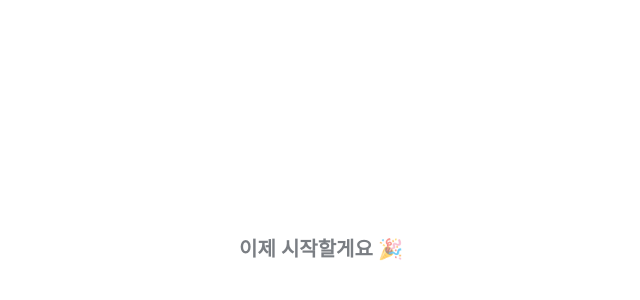
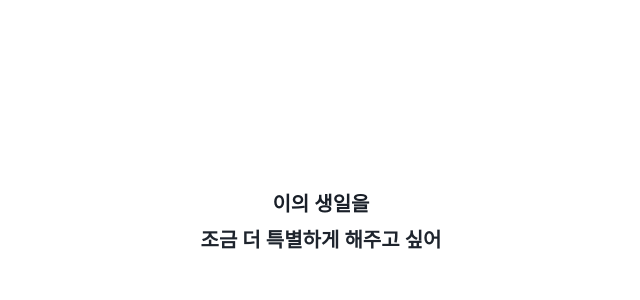
Before and after one commit to Jae-Young98/birthday-web, a Next.js app: page / in a window 1280 px wide. Shown: the part 160-460 px from the top of the page, without its empty margins (319-959 px from the left). Built offline with nearby package versions, Linux system fonts and the light colour scheme.

Commit message:
feat: 인트로 페이지 메시지 추가

```diff
--- a/src/app/page.tsx
+++ b/src/app/page.tsx
@@ -11,8 +11,8 @@
   useEffect(() => {
     const timers = [
       setTimeout(() => setStep(1), 3000),
-      setTimeout(() => setStep(2), 7000),
-      setTimeout(() => router.push("/quiz"), 10000),
+      setTimeout(() => setStep(2), 9000),
+      setTimeout(() => router.push("/quiz"), 12000),
     ];
 
     return () => timers.forEach(clearTimeout);
@@ -75,6 +75,15 @@
               >
                 조금 더 특별하게 해주고 싶어
               </motion.p>
+
+              <motion.p
+                initial={{ opacity: 0, y: 12 }}
+                animate={{ opacity: 1, y: 0 }}
+                transition={{ duration: 1, delay: 2 }}
+                className="mt-2 text-xl font-semibold"
+              >
+                준비해봤으니 가볍게 즐겨주면 좋겠어
+              </motion.p>
             </motion.div>
           )}
 
@@ -86,7 +95,7 @@
               exit={{ opacity: 0 }}
               transition={{ duration: 0.7 }}
             >
-              <p className="text-xl font-semibold">이제 시작할게요 🎉</p>
+              <p className="text-xl font-semibold">이제 시작! 🎉</p>
             </motion.div>
           )}
         </AnimatePresence>
```
